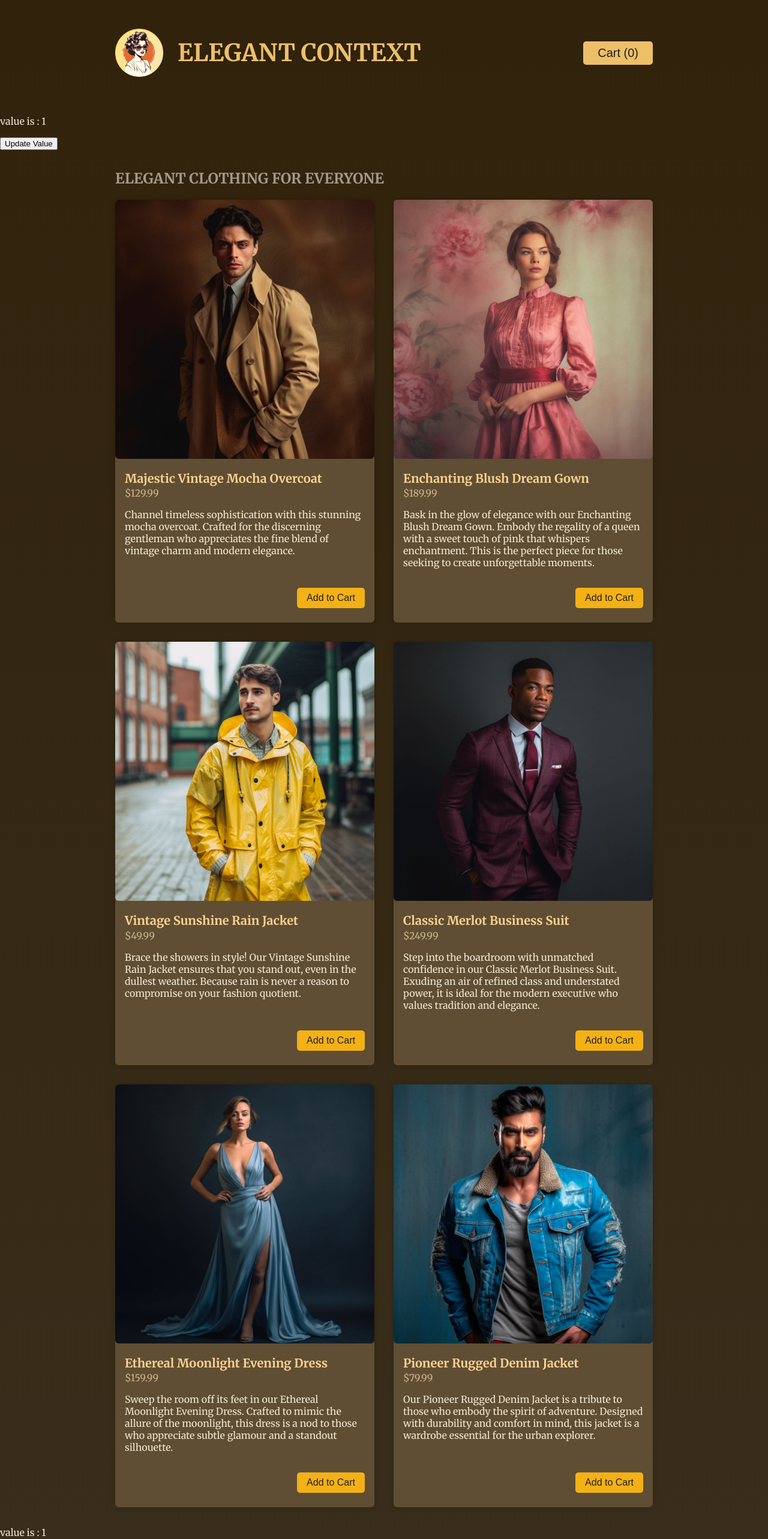
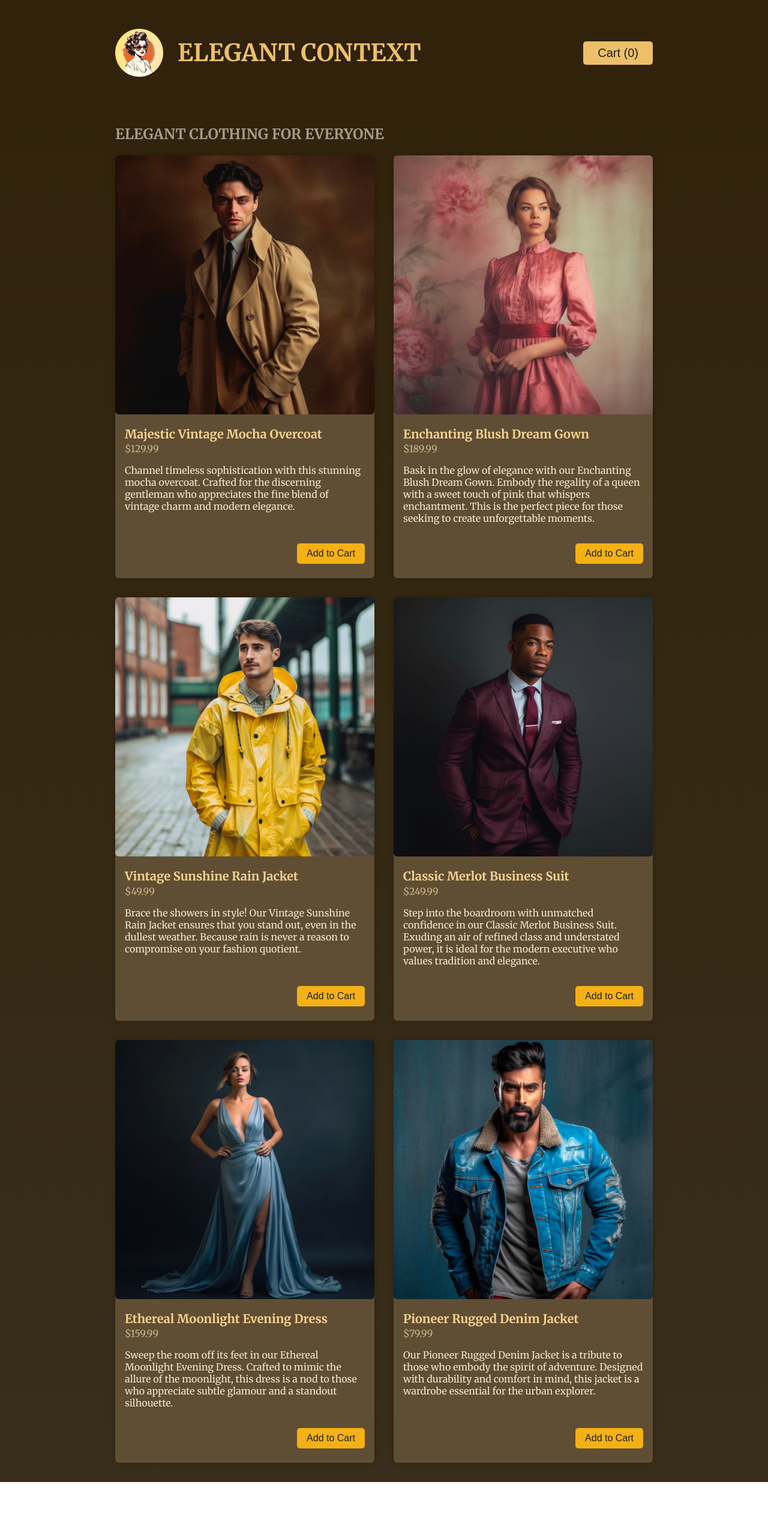
Before and after one commit to salim17/maxmillan-section10-react-context-API-and-reducer, a React (Vite) app: page / in a window 1280 px wide. Shown: the top 2566 px of the page at 60% size. After the commit the page ends 2471 px from the top, so only its background shows below. Built offline with nearby package versions, Linux system fonts and the light colour scheme.

Commit message:
section 10: leacture 171 what happens when context values changes

```diff
--- a/src/App.jsx
+++ b/src/App.jsx
@@ -4,8 +4,7 @@ import Header from "./components/Header.jsx";
 import Shop from "./components/Shop.jsx";
 import { DUMMY_PRODUCTS } from "./dummy-products.js";
 import Product from "./components/Product.jsx";
-import { CartContext, TestContext } from "./store/shopping-cart-context.jsx";
-import Test from "./components/Test.jsx";
+import { CartContext } from "./store/shopping-cart-context.jsx";
 
 function App() {
   const [shoppingCart, setShoppingCart] = useState({
@@ -67,28 +66,19 @@ function App() {
       };
     });
   }
+  console.log("app component");
 
   let cartCtx = {
     items: shoppingCart.items,
     addItemToCart: handleAddItemToCart,
   };
 
-  console.log("app component");
-
-  const [test, setTest] = useState(1);
-  function handleUpdateTestValue() {
-    setTest(Math.random());
-  }
-
   return (
     // this value prop is the actual connection to state.
-    <>
     <CartContext.Provider value={cartCtx}>
       <Header
         cart={shoppingCart}
         onUpdateCartItemQuantity={handleUpdateCartItemQuantity}
-          testStateValue={test}
-          updateTestStateValue={handleUpdateTestValue}
       />
       <Shop>
         {DUMMY_PRODUCTS.map((product) => (
@@ -98,15 +88,6 @@ function App() {
         ))}
       </Shop>
     </CartContext.Provider>
-      {/* A component is re-executed when the value for the context key changes, the values of these context key are generally
-       any state value, here it is test state, so here the value of the testing key changes from inside of the test component, so
-       this would trigger the execution of this component so the APP component and all the child components.
-       There is a similar code, inside the Header component initializing the context there and then changing the context key would
-       only trigger the execution the of the Header component and its child components */}
-      <TestContext.Provider value={{ testing: test }}>
-        <Test testValue={test} updateTheValue={handleUpdateTestValue} />
-      </TestContext.Provider>
-    </>
   );
 }
 
--- a/src/components/Cart.jsx
+++ b/src/components/Cart.jsx
@@ -4,6 +4,10 @@ import { useContext } from "react";
 export default function Cart({ onUpdateItemQuantity }) {
   // const cartCtx = useContext(CartContext);
   // destructing
+
+  // any component consuming context .. if the value the context value which is used by the component changes those
+  // components function will re-run (re-render). in this case if value of items is changed from anywhere in the app,
+  //this Cart component  will re-render and its child components offcourse
   const { items } = useContext(CartContext);
 
   const totalPrice = items.reduce(
--- a/src/components/CartModal.jsx
+++ b/src/components/CartModal.jsx
@@ -21,7 +21,7 @@ const CartModal = forwardRef(function Modal(
   return createPortal(
     <dialog id="modal" ref={dialog}>
       <h2>{title}</h2>
-      <Cart items={cartItems} onUpdateItemQuantity={onUpdateCartItemQuantity} />
+      <Cart onUpdateItemQuantity={onUpdateCartItemQuantity} />
       <form method="dialog" id="modal-actions">
         {actions}
       </form>
--- a/src/components/Header.jsx
+++ b/src/components/Header.jsx
@@ -1,15 +1,8 @@
-import { useRef, useState } from "react";
+import { useRef } from "react";
 
 import CartModal from "./CartModal.jsx";
-import { TestContext } from "../store/shopping-cart-context.jsx";
-import Test from "./Test.jsx";
 
-export default function Header({
-  cart,
-  onUpdateCartItemQuantity,
-  testStateValue,
-  updateTestStateValue,
-}) {
+export default function Header({ cart, onUpdateCartItemQuantity }) {
   const modal = useRef();
 
   const cartQuantity = cart.items.length;
@@ -17,11 +10,6 @@ export default function Header({
   function handleOpenCartClick() {
     modal.current.open();
   }
-
-  // const [test, setTest] = useState(1);
-  // function handleUpdateTestValue() {
-  //   setTest(Math.random());
-  // }
 
   let modalActions = <button>Close</button>;
 
@@ -54,12 +42,6 @@ export default function Header({
           <button onClick={handleOpenCartClick}>Cart ({cartQuantity})</button>
         </p>
       </header>
-      <TestContext.Provider value={{ testing: testStateValue }}>
-        <Test
-          testValue={testStateValue}
-          updateTheValue={updateTestStateValue}
-        />
-      </TestContext.Provider>
     </>
   );
 }
--- a/src/components/Test.jsx
+++ /dev/null
@@ -1,10 +0,0 @@
-export default function Test({ testValue, updateTheValue }) {
-  console.log("Test component...");
-
-  return (
-    <>
-      <p className="text-center">value is : {testValue}</p>
-      <button onClick={updateTheValue}>Update Value</button>
-    </>
-  );
-}
--- a/src/store/shopping-cart-context.jsx
+++ b/src/store/shopping-cart-context.jsx
@@ -6,8 +6,3 @@ export const CartContext = createContext({
   items: [],
   addItemToCart: () => {},
 });
-
-export const TestContext = createContext({
-  testing1: 9,
-  testing2: 8
-});
```
Lines whose indentation alone changed are shown as unchanged.
